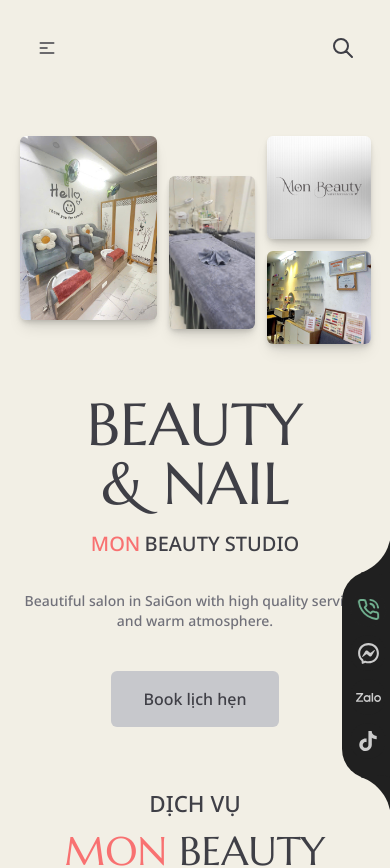
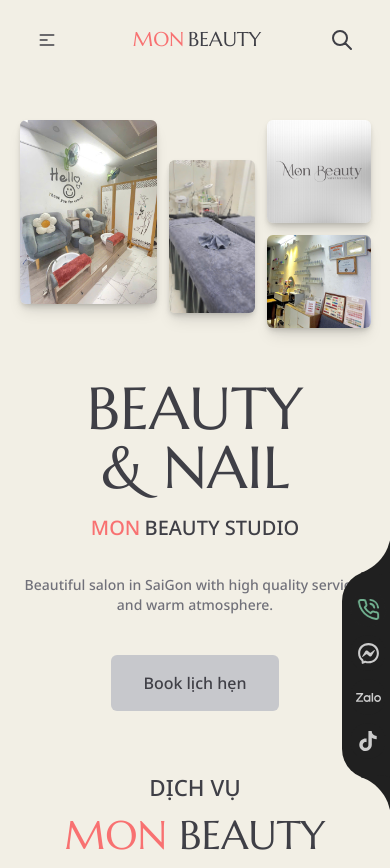
Before and after one commit to keysKuo/monbeauty, a Next.js app: page / in a window 390 px wide. Shown: the top 868 px of the page. Built offline with nearby package versions, Linux system fonts and the light colour scheme.

Commit message:
ix: edit metadata heading, fix header

```diff
--- a/app/layout.tsx
+++ b/app/layout.tsx
@@ -18,8 +18,8 @@
 });
 
 export const metadata: Metadata = {
-	title: "Create Next App",
-	description: "Generated by create next app",
+	title: "Mon Beauty Nail",
+	description: "Làm nail, gồi đầu & chăm sóc da",
 };
 
 export default function RootLayout({
--- a/components/Header.tsx
+++ b/components/Header.tsx
@@ -7,7 +7,7 @@
 export default function Header() {
 	return (
 		<header className="w-full bg-fourth">
-            <div className="navbar mx-auto text-zinc-700 h-24 p-0 ">
+            <div className="navbar mx-auto text-zinc-700 lg:h-24 h-20 p-0 ">
 			<div className="navbar-start">
 				<div className="dropdown">
 					<div
@@ -43,6 +43,8 @@
 						})}
 					</ul>
 				</div>
+
+
 				<a className="lg:flex hidden rounded-full text-xl">
 					<Image
 						className="rounded-full"
@@ -52,8 +54,8 @@
 					/>
 				</a>
 			</div>
-			<div className="navbar-center hidden lg:flex">
-				<ul className="menu menu-horizontal px-1">
+			<div className="navbar-center">
+				<ul className="menu menu-horizontal px-1 hidden lg:flex">
 					{navlinks.map((nav, idx) => {
 						return (
 							<li key={idx} className="mx-2 uppercase">
@@ -62,6 +64,7 @@
 						);
 					})}
 				</ul>
+				<a className="lg:hidden flex uppercase font-marcellus cursor-pointer text-[1.25rem]"><strong className="text-red-400 mx-1">Mon</strong>  Beauty</a>
 			</div>
 			<div className="navbar-end">
 				<a className="mx-4"><HiOutlineSearch size={24}/></a>
--- a/components/Social.tsx
+++ b/components/Social.tsx
@@ -1,5 +1,5 @@
 import Link from "next/link";
-import { LuPhoneCall, LuYoutube } from "react-icons/lu";
+import { LuPhoneCall } from "react-icons/lu";
 import { RiMessengerLine } from "react-icons/ri";
 import { SiZalo, SiTiktok } from "react-icons/si";
 
```
